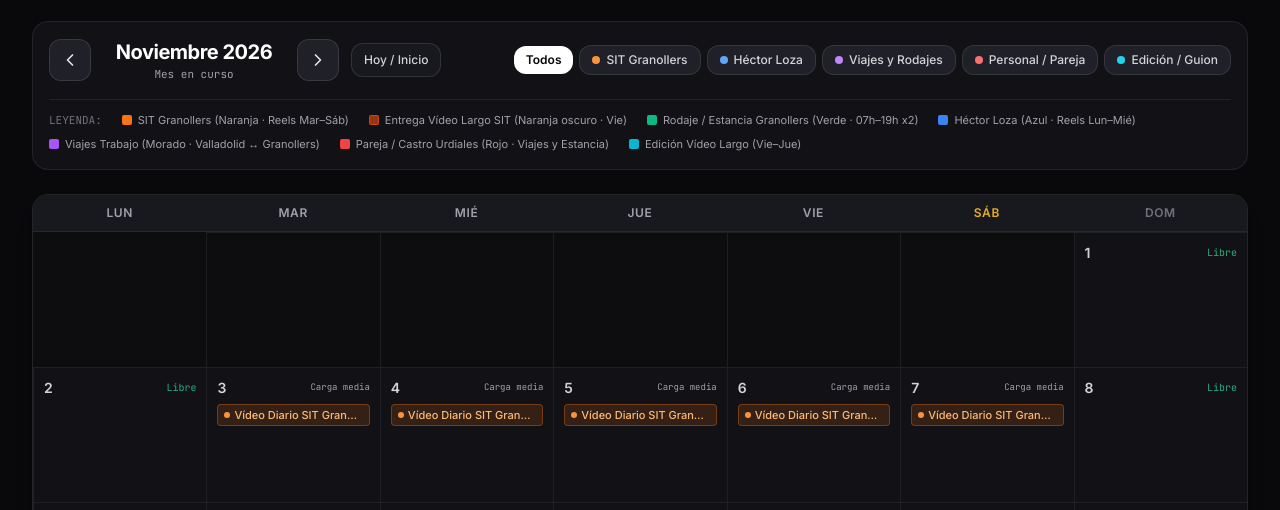
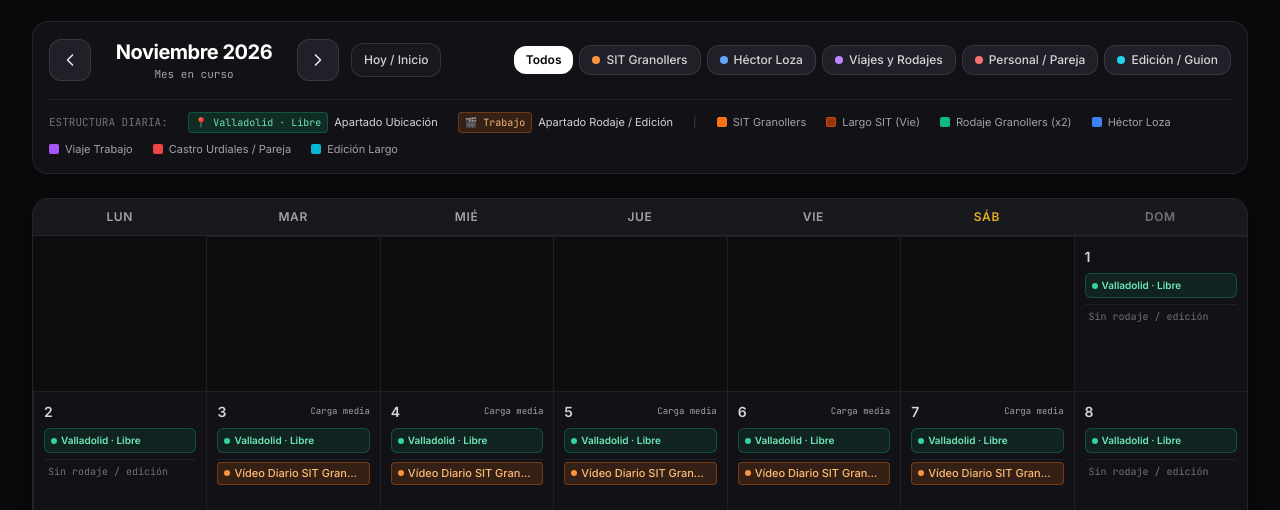
Before and after one commit to fotovideorostik/agenda-edicion-grabacion, a plain HTML site: page index.html in a window 1280 px wide. Shown: the part 279-789 px from the top of the page. Drawn offline with nearby package versions, Linux system fonts and the light colour scheme.

Commit message:
Update index.html

```diff
--- a/index.html
+++ b/index.html
@@ -279,14 +279,17 @@
 
       <!-- Leyenda Visual -->
       <div class="pt-3 border-t border-zinc-800/80 flex flex-wrap items-center gap-x-5 gap-y-2 text-[11px] text-zinc-400">
-        <span class="font-mono uppercase text-zinc-500">Leyenda:</span>
-        <div class="flex items-center gap-1.5"><span class="w-2.5 h-2.5 rounded-sm bg-orange-500"></span> SIT Granollers (Naranja · Reels Mar–Sáb)</div>
-        <div class="flex items-center gap-1.5"><span class="w-2.5 h-2.5 rounded-sm bg-orange-800 border border-orange-600/60"></span> Entrega Vídeo Largo SIT (Naranja oscuro · Vie)</div>
-        <div class="flex items-center gap-1.5"><span class="w-2.5 h-2.5 rounded-sm bg-emerald-500"></span> Rodaje / Estancia Granollers (Verde · 07h–19h x2)</div>
-        <div class="flex items-center gap-1.5"><span class="w-2.5 h-2.5 rounded-sm bg-blue-500"></span> Héctor Loza (Azul · Reels Lun–Mié)</div>
-        <div class="flex items-center gap-1.5"><span class="w-2.5 h-2.5 rounded-sm bg-purple-500"></span> Viajes Trabajo (Morado · Valladolid ↔ Granollers)</div>
-        <div class="flex items-center gap-1.5"><span class="w-2.5 h-2.5 rounded-sm bg-red-500"></span> Pareja / Castro Urdiales (Rojo · Viajes y Estancia)</div>
-        <div class="flex items-center gap-1.5"><span class="w-2.5 h-2.5 rounded-sm bg-cyan-500"></span> Edición Vídeo Largo (Vie–Jue)</div>
+        <span class="font-mono uppercase text-zinc-500">Estructura diaria:</span>
+        <div class="flex items-center gap-1.5 text-zinc-300"><span class="px-1.5 py-0.5 rounded bg-emerald-500/15 text-emerald-300 border border-emerald-500/30 font-mono text-[10px]">📍 Valladolid · Libre</span> Apartado Ubicación</div>
+        <div class="flex items-center gap-1.5 text-zinc-300"><span class="px-1.5 py-0.5 rounded bg-orange-500/15 text-orange-300 border border-orange-500/30 font-mono text-[10px]">🎬 Trabajo</span> Apartado Rodaje / Edición</div>
+        <span class="text-zinc-700">|</span>
+        <div class="flex items-center gap-1.5"><span class="w-2.5 h-2.5 rounded-sm bg-orange-500"></span> SIT Granollers</div>
+        <div class="flex items-center gap-1.5"><span class="w-2.5 h-2.5 rounded-sm bg-orange-800 border border-orange-600/60"></span> Largo SIT (Vie)</div>
+        <div class="flex items-center gap-1.5"><span class="w-2.5 h-2.5 rounded-sm bg-emerald-500"></span> Rodaje Granollers (x2)</div>
+        <div class="flex items-center gap-1.5"><span class="w-2.5 h-2.5 rounded-sm bg-blue-500"></span> Héctor Loza</div>
+        <div class="flex items-center gap-1.5"><span class="w-2.5 h-2.5 rounded-sm bg-purple-500"></span> Viaje Trabajo</div>
+        <div class="flex items-center gap-1.5"><span class="w-2.5 h-2.5 rounded-sm bg-red-500"></span> Castro Urdiales / Pareja</div>
+        <div class="flex items-center gap-1.5"><span class="w-2.5 h-2.5 rounded-sm bg-cyan-500"></span> Edición Largo</div>
       </div>
     </section>
 
@@ -388,9 +391,24 @@
           <!-- Dinámico -->
         </div>
 
-        <!-- Lista de bloques / tareas del día -->
+        <!-- Apartado 1: Ubicación del día -->
+        <div class="space-y-1.5">
+          <div class="text-[11px] font-mono uppercase tracking-wider text-zinc-400 flex items-center gap-1.5">
+            <span>📍 Apartado 1 · Ubicación del día</span>
+          </div>
+          <div id="modal-day-location-box" class="p-3 rounded-xl border flex items-center justify-between gap-2">
+            <!-- Dinámico -->
+          </div>
+        </div>
+
+        <!-- Apartado 2: Trabajo / Rodajes / Edición -->
+        <div class="space-y-2">
+          <div class="text-[11px] font-mono uppercase tracking-wider text-zinc-400 flex items-center gap-1.5">
+            <span>🎬 Apartado 2 · Trabajo (Rodajes y Edición)</span>
+          </div>
           <div id="modal-day-events-list" class="space-y-2.5">
             <!-- Dinámico -->
+          </div>
         </div>
       </div>
 
@@ -793,6 +811,79 @@
     }
 
     /**
+     * Determina la ubicación principal del día a partir de los eventos registrados:
+     * - 'travel': Día de viaje
+     * - 'granollers': En Granollers (rodaje/estancia SIT)
+     * - 'castro': En Castro Urdiales (estancia con pareja)
+     * - 'valladolid': Base en Valladolid -> se marca como "Libre" en este apartado
+     */
+    function getDayLocationInfo(allDayEvents) {
+      const hasTravel = allDayEvents.some(ev => ev.type === 'travel_full');
+      if (hasTravel) {
+        const isCastroTravel = allDayEvents.some(ev => ev.category === 'personal' || (ev.title && ev.title.toLowerCase().includes('castro')));
+        return {
+          key: 'travel',
+          label: 'Día de viaje',
+          shortLabel: 'Viaje',
+          isFreeLocation: false,
+          badgeClass: isCastroTravel
+            ? 'bg-red-500/20 text-red-200 border-red-500/40'
+            : 'bg-purple-500/20 text-purple-200 border-purple-500/40',
+          dotClass: isCastroTravel ? 'bg-red-400' : 'bg-purple-400',
+          description: 'Desplazamiento en transporte público durante la jornada.'
+        };
+      }
+
+      const inGranollers = allDayEvents.some(
+        ev => ev.type === 'stay_shoot' || (ev.category === 'sit' && ev.type === 'shoot')
+      );
+      if (inGranollers) {
+        return {
+          key: 'granollers',
+          label: 'En Granollers',
+          shortLabel: 'Granollers',
+          isFreeLocation: false,
+          badgeClass: 'bg-emerald-500/20 text-emerald-200 border-emerald-500/40',
+          dotClass: 'bg-emerald-400',
+          description: 'Desplazado en Granollers (Barcelona) para producción y rodaje.'
+        };
+      }
+
+      const inCastro = allDayEvents.some(
+        ev => ev.type === 'stay_couple' || ev.type === 'couple_full' || ev.category === 'personal'
+      );
+      if (inCastro) {
+        return {
+          key: 'castro',
+          label: 'En Castro Urdiales',
+          shortLabel: 'Castro Urdiales',
+          isFreeLocation: false,
+          badgeClass: 'bg-red-500/20 text-red-200 border-red-500/40',
+          dotClass: 'bg-red-400',
+          description: 'Estancia en Castro Urdiales (sin peso extra en el volumen de edición).'
+        };
+      }
+
+      return {
+        key: 'valladolid',
+        label: 'Valladolid · Libre',
+        shortLabel: 'Valladolid · Libre',
+        isFreeLocation: true,
+        badgeClass: 'bg-emerald-500/10 text-emerald-300 border-emerald-500/30',
+        dotClass: 'bg-emerald-400',
+        description: 'Sin viajes ni estancias fuera: disponible en ubicación base (Valladolid).'
+      };
+    }
+
+    /**
+     * Filtra los eventos de un día para mostrar únicamente el apartado de Trabajo
+     * (rodajes, ediciones y entregas), evitando duplicar la tarjeta de ubicación/viaje.
+     */
+    function getDayWorkEvents(eventsList) {
+      return eventsList.filter(ev => ev.type !== 'travel_full' && ev.type !== 'stay_couple' && ev.type !== 'couple_full');
+    }
+
+    /**
      * ============================================================================
      * INICIALIZACIÓN Y LÓGICA INTELIGENTE DE LANDING PAGE (< 3 DÍAS PARA FIN DE MES)
      * ============================================================================
@@ -1207,28 +1298,34 @@
         const dateStr = formatDateISO(state.viewYear, state.viewMonth, day);
         const isToday = dateStr === todayStr;
 
+        // Todos los eventos reales del día (para calcular ubicación exacta aunque haya filtro activo)
+        const allDayEvents = state.events.filter(ev => ev.date === dateStr);
+        const locInfo = getDayLocationInfo(allDayEvents);
+
         // Filtrar eventos del día según el filtro activo
-        let dayEvents = state.events.filter(ev => ev.date === dateStr);
+        let dayEvents = allDayEvents;
         if (state.activeFilter !== 'all') {
           dayEvents = dayEvents.filter(ev => ev.category === state.activeFilter);
         }
 
-        const isFullDayBlocked = dayEvents.some(ev => ev.fullDay);
-        const isPersonalDay = dayEvents.some(ev => ev.category === 'personal');
-        const isTravelDay = dayEvents.some(ev => ev.category !== 'personal' && (ev.category === 'travel_shoot' || ev.type === 'travel_full'));
-        const isSitIntensiveDay = dayEvents.some(ev => ev.type === 'stay_shoot' || (ev.category === 'sit' && ev.type === 'shoot'));
+        const workEvents = getDayWorkEvents(dayEvents);
+        const isFullDayBlocked = allDayEvents.some(ev => ev.fullDay);
         const dayEffectiveWeight = getDayTotalEventWeight(dayEvents);
 
         const cell = document.createElement('div');
         let bgClass = 'bg-studio-900 hover:bg-studio-850/90';
-        if (isPersonalDay) bgClass = 'bg-red-950/25 hover:bg-red-950/35';
-        else if (isSitIntensiveDay) bgClass = 'bg-emerald-950/25 hover:bg-emerald-950/35';
-        else if (isTravelDay) bgClass = 'bg-purple-950/25 hover:bg-purple-950/35';
-
-        cell.className = `min-h-[105px] sm:min-h-[135px] p-1.5 sm:p-2.5 flex flex-col justify-between cursor-pointer transition relative group ${bgClass} ${isToday ? 'ring-2 ring-inset ring-indigo-500' : ''}`;
+        if (locInfo.key === 'castro') bgClass = 'bg-red-950/20 hover:bg-red-950/30';
+        else if (locInfo.key === 'granollers') bgClass = 'bg-emerald-950/20 hover:bg-emerald-950/30';
+        else if (locInfo.key === 'travel') {
+          bgClass = allDayEvents.some(ev => ev.category === 'personal')
+            ? 'bg-red-950/20 hover:bg-red-950/30'
+            : 'bg-purple-950/20 hover:bg-purple-950/30';
+        }
+
+        cell.className = `min-h-[125px] sm:min-h-[155px] p-1.5 sm:p-2.5 flex flex-col justify-between cursor-pointer transition relative group ${bgClass} ${isToday ? 'ring-2 ring-inset ring-indigo-500' : ''}`;
         cell.onclick = () => openDayDetailModal(dateStr);
 
-        // Cabecera de la celda (Número de día + indicador "HOY" o estado)
+        // Cabecera de la celda (Número de día + indicador de carga)
         const topRow = document.createElement('div');
         topRow.className = 'flex items-center justify-between gap-1 mb-1.5';
 
@@ -1239,32 +1336,16 @@
         dayNum.textContent = day;
         topRow.appendChild(dayNum);
 
-        if (isFullDayBlocked) {
+        if (dayEvents.some(e => e.type === 'stay_shoot')) {
           const lockBadge = document.createElement('span');
-          if (dayEvents.some(e => e.type === 'stay_shoot')) {
           lockBadge.className = 'text-[9px] sm:text-[10px] font-mono font-bold uppercase px-1.5 py-0.5 rounded bg-emerald-500/20 text-emerald-300 border border-emerald-500/35 truncate';
           lockBadge.textContent = '07h–19h (x2)';
-          } else if (isPersonalDay) {
-            lockBadge.className = 'text-[9px] sm:text-[10px] font-mono font-bold uppercase px-1.5 py-0.5 rounded bg-red-500/20 text-red-300 border border-red-500/35 truncate';
-            lockBadge.textContent = 'VIAJE 100%';
-          } else if (isTravelDay) {
-            lockBadge.className = 'text-[9px] sm:text-[10px] font-mono font-bold uppercase px-1.5 py-0.5 rounded bg-purple-500/20 text-purple-300 border border-purple-500/35 truncate';
-            lockBadge.textContent = 'VIAJE 100%';
-          } else {
-            lockBadge.className = 'text-[9px] sm:text-[10px] font-mono font-bold uppercase px-1.5 py-0.5 rounded bg-blue-500/20 text-blue-300 border border-blue-500/35 truncate';
-            lockBadge.textContent = 'DÍA COMPLETO';
-          }
           topRow.appendChild(lockBadge);
-        } else if (dayEvents.some(e => e.type === 'stay_couple')) {
-          const stayBadge = document.createElement('span');
-          stayBadge.className = 'text-[9px] sm:text-[10px] font-mono font-bold uppercase px-1.5 py-0.5 rounded bg-red-500/20 text-red-300 border border-red-500/35 truncate';
-          stayBadge.textContent = 'ESTANCIA';
-          topRow.appendChild(stayBadge);
-        } else if (dayEvents.length === 0 && state.activeFilter === 'all') {
-          const freeDot = document.createElement('span');
-          freeDot.className = 'text-[10px] text-emerald-400/80 font-mono transition';
-          freeDot.textContent = 'Libre';
-          topRow.appendChild(freeDot);
+        } else if (isFullDayBlocked) {
+          const lockBadge = document.createElement('span');
+          lockBadge.className = 'text-[9px] sm:text-[10px] font-mono font-bold uppercase px-1.5 py-0.5 rounded bg-zinc-800 text-zinc-300 border border-zinc-700 truncate';
+          lockBadge.textContent = '100%';
+          topRow.appendChild(lockBadge);
         } else if (dayEffectiveWeight >= 3) {
           const busyBadge = document.createElement('span');
           busyBadge.className = 'hidden sm:inline-block text-[9px] font-mono font-semibold uppercase px-1.5 py-0.5 rounded bg-orange-500/15 text-orange-300';
@@ -1279,17 +1360,36 @@
 
         cell.appendChild(topRow);
 
-        // Contenedor de etiquetas de eventos
-        const eventsContainer = document.createElement('div');
-        eventsContainer.className = 'space-y-1 flex-1 overflow-hidden';
-
-        // Mostrar hasta 3 eventos en vista escritorio y puntos/resumen compacto en móvil
-        const maxVisible = 3;
-        dayEvents.slice(0, maxVisible).forEach(ev => {
+        // Contenedor de los DOS APARTADOS del día
+        const sectionsWrapper = document.createElement('div');
+        sectionsWrapper.className = 'space-y-1.5 flex-1 flex flex-col justify-between overflow-hidden';
+
+        // APARTADO 1: DÓNDE ESTOY (Valladolid · Libre / Castro Urdiales / Granollers / Día de viaje)
+        const locBox = document.createElement('div');
+        locBox.className = `px-1.5 py-1 rounded-md border text-[10px] font-semibold flex items-center justify-between gap-1 ${locInfo.badgeClass}`;
+        locBox.innerHTML = `
+          <span class="flex items-center gap-1 truncate">
+            <span class="w-1.5 h-1.5 rounded-full shrink-0 ${locInfo.dotClass}"></span>
+            <span class="truncate">${escapeHtml(locInfo.label)}</span>
+          </span>
+        `;
+        sectionsWrapper.appendChild(locBox);
+
+        // APARTADO 2: TRABAJO (Rodaje o Vídeos en edición / entrega)
+        const workBox = document.createElement('div');
+        workBox.className = 'space-y-1 flex-1 overflow-hidden pt-0.5 border-t border-zinc-800/70';
+
+        if (workEvents.length === 0) {
+          const noWork = document.createElement('div');
+          noWork.className = 'text-[10px] font-mono text-zinc-500 px-1 py-0.5 truncate';
+          noWork.textContent = locInfo.key === 'travel' ? 'Sin edición (Viaje)' : 'Sin rodaje / edición';
+          workBox.appendChild(noWork);
+        } else {
+          const maxVisible = 2;
+          workEvents.slice(0, maxVisible).forEach(ev => {
             const style = getEventStyle(ev);
             const weightVal = getEventWeight(ev);
             const isDoubleWeight = weightVal >= 2;
-          const isZeroWeightLocation = ev.type === 'stay_couple' || weightVal === 0;
             const pill = document.createElement('div');
             pill.className = `px-1.5 py-0.5 rounded text-[10px] sm:text-[11px] font-medium border truncate flex items-center justify-between gap-1 ${style.badgeBg}`;
             pill.innerHTML = `
@@ -1298,19 +1398,20 @@
                 <span class="truncate">${escapeHtml(ev.title)}</span>
               </span>
               ${isDoubleWeight ? '<span class="shrink-0 text-[9px] font-mono font-bold px-1 rounded bg-emerald-500/30 text-emerald-100">x2</span>' : ''}
-            ${isZeroWeightLocation ? '<span class="shrink-0 text-[9px] font-mono px-1 rounded bg-red-500/30 text-red-100">📍</span>' : ''}
             `;
-          eventsContainer.appendChild(pill);
+            workBox.appendChild(pill);
           });
 
-        if (dayEvents.length > maxVisible) {
+          if (workEvents.length > maxVisible) {
             const more = document.createElement('div');
             more.className = 'text-[10px] font-mono text-zinc-400 pl-1';
-          more.textContent = `+${dayEvents.length - maxVisible} más...`;
-          eventsContainer.appendChild(more);
-        }
-
-        cell.appendChild(eventsContainer);
+            more.textContent = `+${workEvents.length - maxVisible} más...`;
+            workBox.appendChild(more);
+          }
+        }
+
+        sectionsWrapper.appendChild(workBox);
+        cell.appendChild(sectionsWrapper);
         grid.appendChild(cell);
       }
 
@@ -1359,8 +1460,25 @@
       document.getElementById('modal-day-title').textContent = `${d} de ${MONTHS_ES[m - 1]} de ${y}`;
 
       const dayEvents = state.events.filter(ev => ev.date === dateStr);
+      const locInfo = getDayLocationInfo(dayEvents);
+      const workEvents = getDayWorkEvents(dayEvents);
       const isFullBlocked = dayEvents.some(ev => ev.fullDay);
-      const isCastroStay = dayEvents.some(ev => ev.type === 'stay_couple');
+
+      // Rellenar Apartado 1: Ubicación del día
+      const locBox = document.getElementById('modal-day-location-box');
+      locBox.className = `p-3.5 rounded-xl border flex items-center justify-between gap-3 ${locInfo.badgeClass}`;
+      locBox.innerHTML = `
+        <div class="flex items-center gap-2.5">
+          <span class="w-2.5 h-2.5 rounded-full shrink-0 ${locInfo.dotClass}"></span>
+          <div>
+            <div class="text-sm font-bold text-white">${escapeHtml(locInfo.label)}</div>
+            <div class="text-xs opacity-85">${escapeHtml(locInfo.description)}</div>
+          </div>
+        </div>
+        ${locInfo.isFreeLocation
+          ? '<span class="shrink-0 text-[10px] font-mono font-bold uppercase px-2 py-1 rounded-lg bg-emerald-500/20 text-emerald-200 border border-emerald-500/40">LIBRE EN BASE</span>'
+          : ''}
+      `;
 
       const banner = document.getElementById('modal-day-status-banner');
       if (isFullBlocked) {
@@ -1381,16 +1499,7 @@
             No disponible para nuevos rodajes, llamadas largas ni entregas urgentes.
           </div>
         `;
-      } else if (isCastroStay) {
-        banner.className = 'p-3 rounded-xl border bg-red-950/30 border-red-500/35 text-red-200 flex items-center gap-3';
-        banner.innerHTML = `
-          <i data-lucide="map-pin" class="w-5 h-5 text-red-400 shrink-0"></i>
-          <div class="text-xs">
-            <strong class="block text-sm text-white">Estancia en Castro Urdiales</strong>
-            Estancia con mi pareja sin añadir carga extra al volumen de trabajo.
-          </div>
-        `;
-      } else if (dayEvents.length > 0) {
+      } else if (workEvents.length > 0) {
         banner.className = 'p-3 rounded-xl border bg-amber-950/30 border-amber-500/30 text-amber-200 flex items-center gap-3';
         banner.innerHTML = `
           <i data-lucide="clock" class="w-5 h-5 text-amber-400 shrink-0"></i>
@@ -1414,7 +1523,7 @@
       list.innerHTML = '';
 
       if (dayEvents.length === 0) {
-        list.innerHTML = `<p class="text-xs text-zinc-500 text-center py-4">No hay tareas o bloqueos registrados este día.</p>`;
+        list.innerHTML = `<p class="text-xs text-zinc-500 text-center py-4">No hay tareas de rodaje o edición registradas este día.</p>`;
       } else {
         dayEvents.forEach(ev => {
           const style = getEventStyle(ev);
```
Lines whose indentation alone changed are shown as unchanged.
